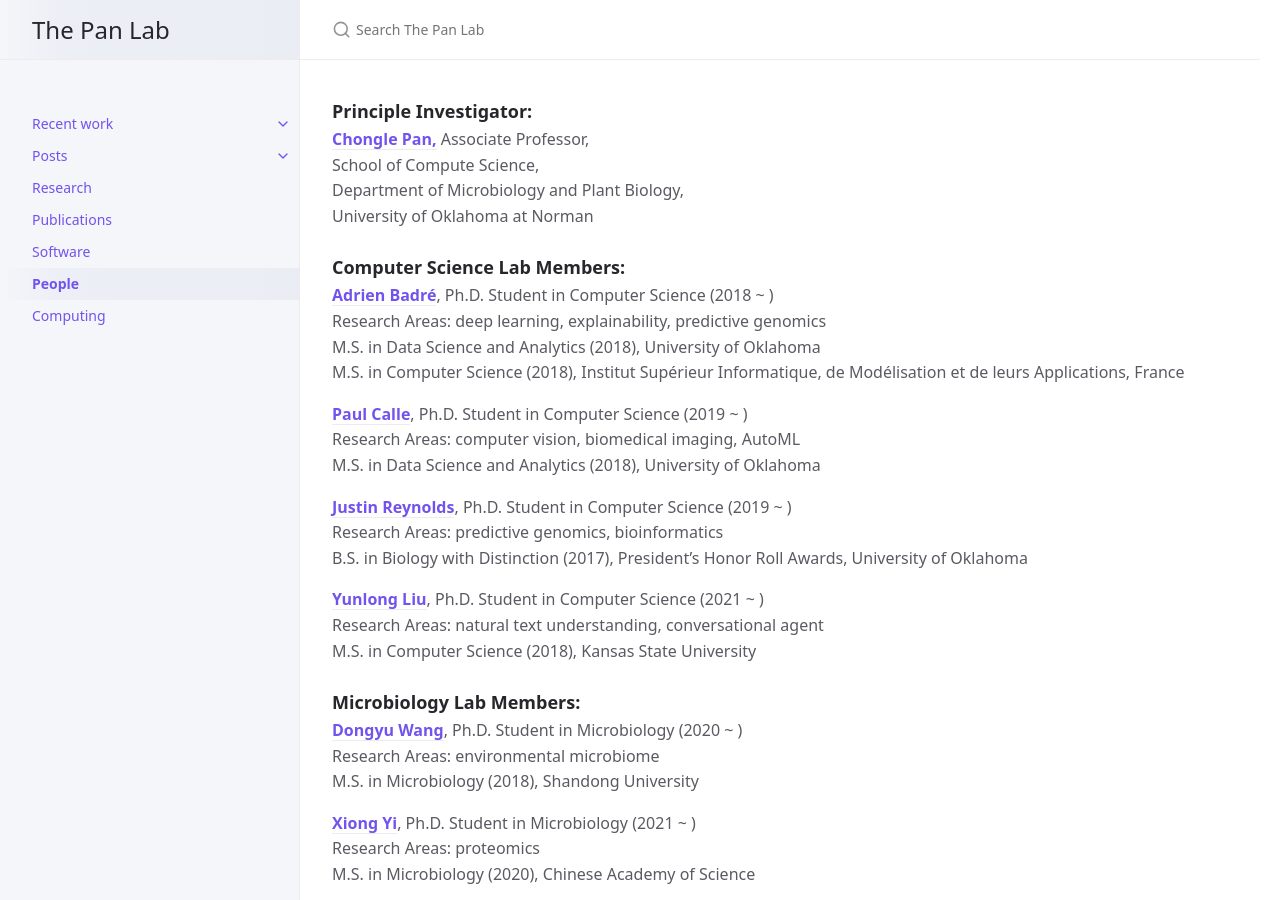
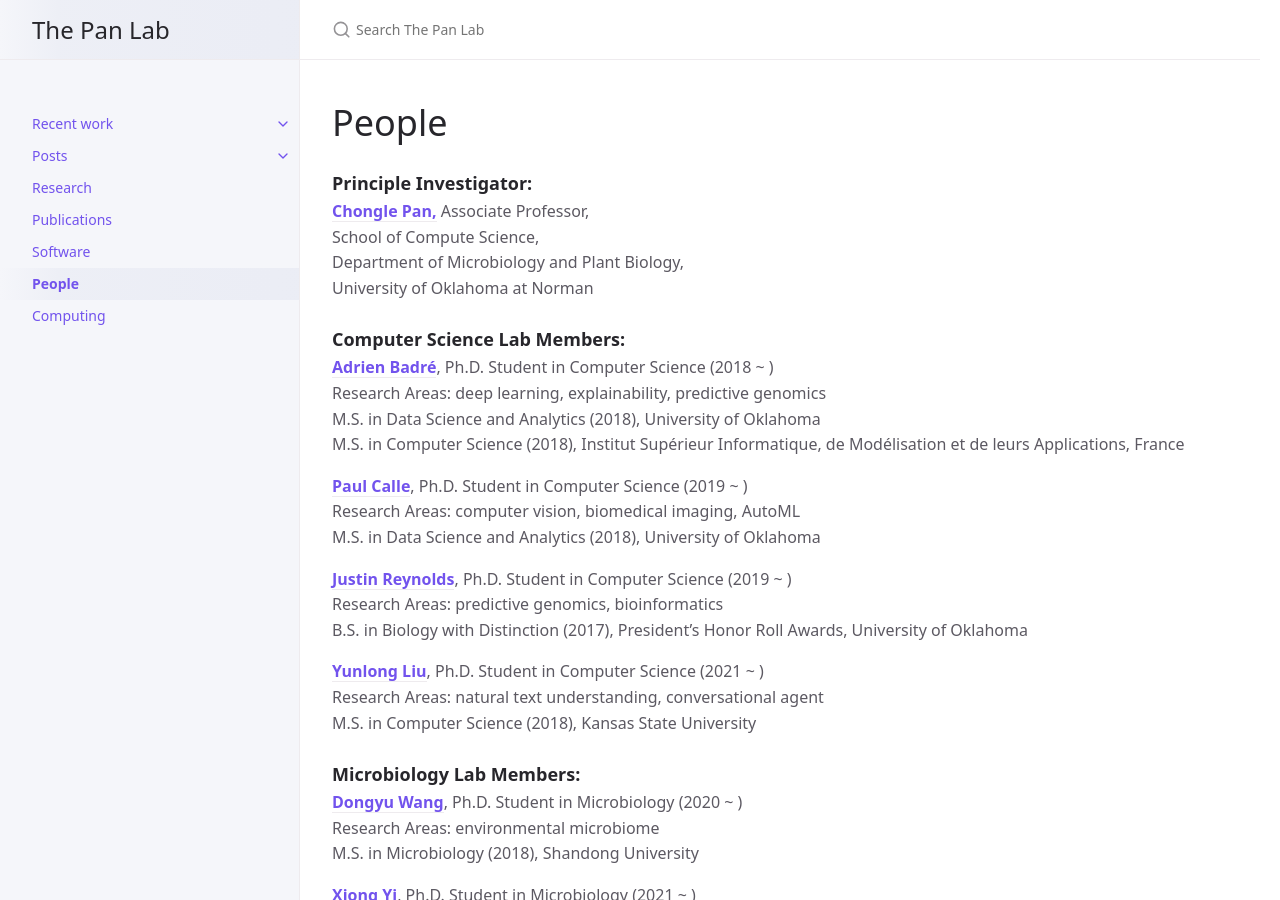
Before and after one commit to thepanlab/thepanlab.github.io, a Jekyll site: the page built from docs/people.md, in a window 1280 px wide and 900 px high. Built offline with Jekyll 4.4.1, drawn with Linux system fonts in a browser that asks for light colours.

Commit message:
Update people.md

```diff
--- a/docs/people.md
+++ b/docs/people.md
@@ -3,6 +3,8 @@
 title: People
 nav_order: 6
 ---
+
+# People
 
 ### **Principle Investigator:**
 
```
